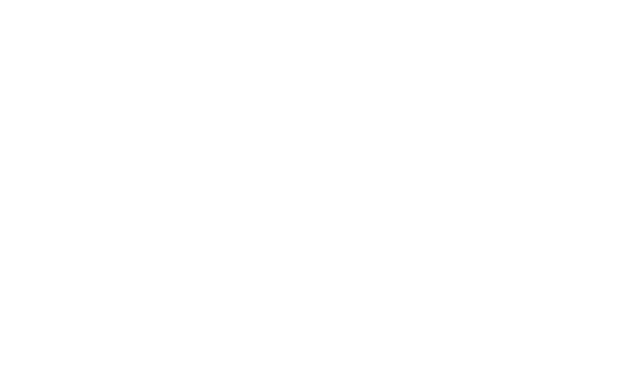
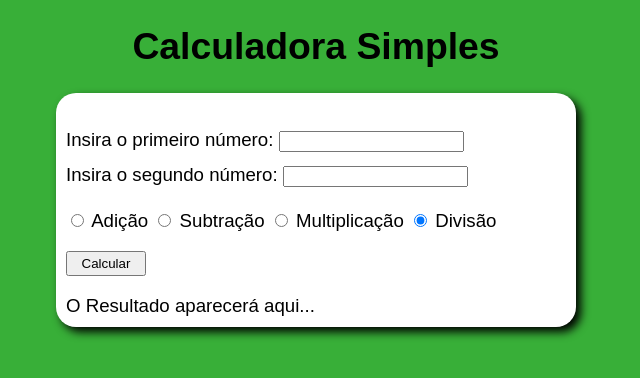
Before and after one commit to GuilhermeTurra/calculadora-simples, a plain HTML site: page index.html in a window 1280 px wide. Shown: the whole page, without its empty margins (324-964 px from the left). Drawn offline with Linux system fonts and the light colour scheme.

Commit message:
Finalizei a primeira versao

```diff
--- a/index.html
+++ b/index.html
@@ -1,13 +1,34 @@
 <!DOCTYPE html>
-<html lang="en">
+<html lang="pt-BR">
 <head>
     <meta charset="UTF-8">
     <meta name="viewport" content="width=device-width, initial-scale=1.0">
-    <title>Document</title>
+    <title>Calculadora Simples</title>
     <link rel="stylesheet" href="style.css">
     <script src="script.js"></script>
 </head>
 <body>
+    <header>
+        <h1>Calculadora Simples</h1>
+    </header>
+    <div id="cal">
+        <p id="inserir">
+            Insira o primeiro número: <input type="number" id="num1"><br>
+            Insira o segundo número: <input type="number" id="num2">
+        </p>
+        <p>
+            <input type="radio" name="sinal" id="adi" checked> Adição
+            <input type="radio" name="sinal" id="sub" checked> Subtração
+            <input type="radio" name="sinal" id="mul" checked> Multiplicação
+            <input type="radio" name="sinal" id="div" checked> Divisão
+        </p>
+        <p>
+            <input type="button" id="botao" value="Calcular" onclick="calcular()">
+        </p>
+        <div id="res">
+            O Resultado aparecerá aqui...
+        </div>
+    </div>
 
 </body>
 </html>
--- a/script.js
+++ b/script.js
@@ -0,0 +1,24 @@
+function calcular() {
+    let num1 = Number(document.querySelector('#num1').value)
+    let num2 = Number(document.querySelector('#num2').value)
+    let res = document.querySelector('#res')
+
+    if (num1 == 0 || num2 == 0) {
+        window.alert('[ERRO] Faltando dados!! Tente novamente.')
+    } else {
+        let adi = document.querySelector('#adi')
+        let sub = document.querySelector('#sub')
+        let multi = document.querySelector('#mul')
+        let div = document.querySelector('#div')
+
+        if (adi.checked) {
+            res.innerHTML = 'O resultado é ' + (num1 + num2)
+        } else if (sub.checked) {
+            res.innerHTML = 'O resultado é ' + (num1 - num2)
+        } else if (multi.checked) {
+            res.innerHTML = 'O resultado é ' + (num1 * num2)
+        } else if (div.checked) {
+            res.innerHTML = 'O resultado é ' + (num1 / num2)
+        }
+    }
+}
--- a/style.css
+++ b/style.css
@@ -0,0 +1,24 @@
+body {
+    font: normal 14pt Arial;
+    background-color: rgba(0, 153, 0, 0.781);
+}
+header {
+    text-align: center;
+}
+
+#cal {
+    background: white;
+    border-radius: 20px;
+    padding: 10px;
+    width: 500px;
+    margin: auto;
+    box-shadow: 5px 5px 10px black;
+}
+#inserir {
+    line-height: 35px;
+}
+#botao {
+    height: 25px;
+    width: 80px;
+    text-align: center;
+}
```
